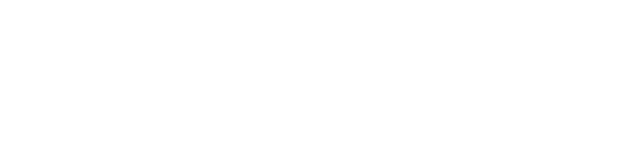
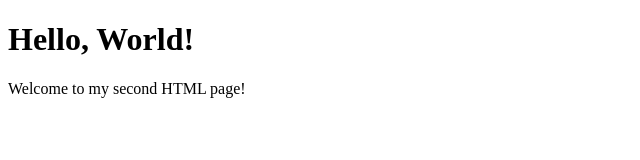
Before and after one commit to Rolakeeee/learngit, a plain HTML site: page index.html in a window 1280 px wide. Shown: the whole page, without its empty margins (0-640 px from the left). Drawn offline with Linux system fonts and the light colour scheme.

Commit message:
another update

```diff
--- a/index.html
+++ b/index.html
@@ -6,5 +6,7 @@
     <title>Simple HTML Page</title>
 </head>
 <body>
+    <h1>Hello, World!</h1>
+    <p>Welcome to my second HTML page!</p>
 </body>
 </html>
```
